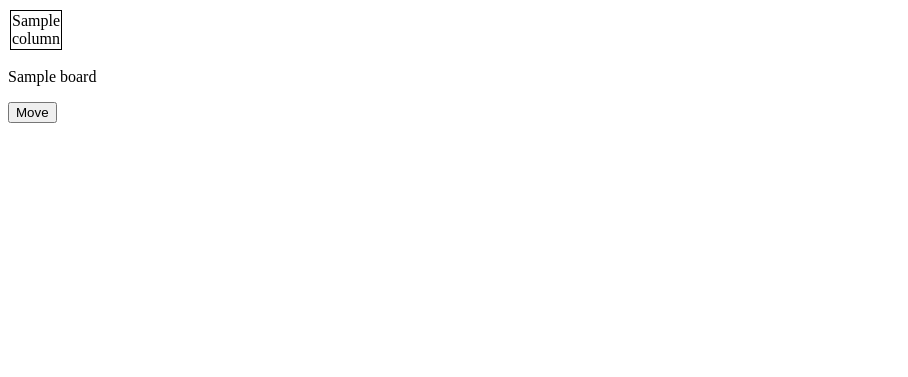
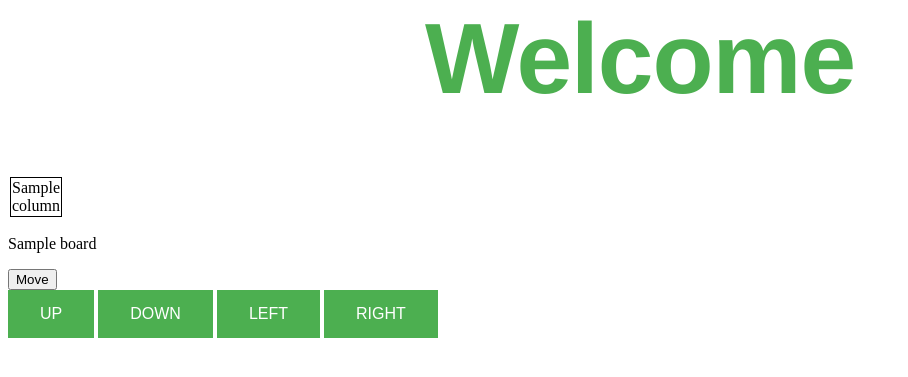
Before and after one commit to TurboMachina/ProjetDjangoIA_2020, a Django app: template game/templates/game/new_game.html in a window 1280 px wide. Shown: the top 377 px of the page, without its empty margins (0-908 px from the left). Run offline with Django 3.2, Linux system fonts and the light colour scheme; the template is opened without the code that fills it: most values are stand-ins (such as "Sample title", 1, 10 or a date in 2020).

Commit message:
avancement Game/views et new_game.html

```diff
--- a/game/static/game/style.css
+++ b/game/static/game/style.css
@@ -4,3 +4,57 @@ td {
     border: 1px solid black;
     background-color: white;
 }
+
+#welcome_title {
+    color: #4CAF50;
+    font-family: 'Helvetica Neue', sans-serif;
+    font-size: 100px; font-weight: bold;
+    letter-spacing: -1px;
+    line-height: 1;
+    text-align: center;
+}
+
+
+#UP{
+    background-color: #4CAF50;
+    border: none;
+    color: white;
+    padding: 15px 32px;
+    text-align: center;
+    text-decoration: none;
+    display: inline-block;
+    font-size: 16px;
+}
+
+#DOWN{
+    background-color: #4CAF50;
+    border: none;
+    color: white;
+    padding: 15px 32px;
+    text-align: center;
+    text-decoration: none;
+    display: inline-block;
+    font-size: 16px;
+}
+
+#LEFT{
+    background-color: #4CAF50;
+    border: none;
+    color: white;
+    padding: 15px 32px;
+    text-align: center;
+    text-decoration: none;
+    display: inline-block;
+    font-size: 16px;
+}
+
+#RIGHT{
+    background-color: #4CAF50;
+    border: none;
+    color: white;
+    padding: 15px 32px;
+    text-align: center;
+    text-decoration: none;
+    display: inline-block;
+    font-size: 16px;
+}
--- a/game/templates/game/new_game.html
+++ b/game/templates/game/new_game.html
@@ -5,6 +5,9 @@
         <script src="{% static 'game/move.js' %}"></script>
         <link rel="stylesheet" type="text/css" href="{% static 'game/style.css' %}">
         <title>Game</title>
+
+        <h1 id="welcome_title">Welcome</h1>
+
         <table id="board">
 
             {% for line in board %}
@@ -19,5 +22,13 @@
         </table>
         <p><div id="my_board">{{board}}</div></p>
         <button id="my_button">Move</button>
+
+        <div id="move_buttons">
+            <button id="UP">UP</button>
+            <button id="DOWN">DOWN</button>
+            <button id="LEFT">LEFT</button>
+            <button id="RIGHT">RIGHT</button>
+            <!-- ID differents pour pourvoir les reconnaitre dans le JS-->
+        </div>
     </body>
 </html>
```
Also changed, not shown: game/views.py (+72 -20 lines).
